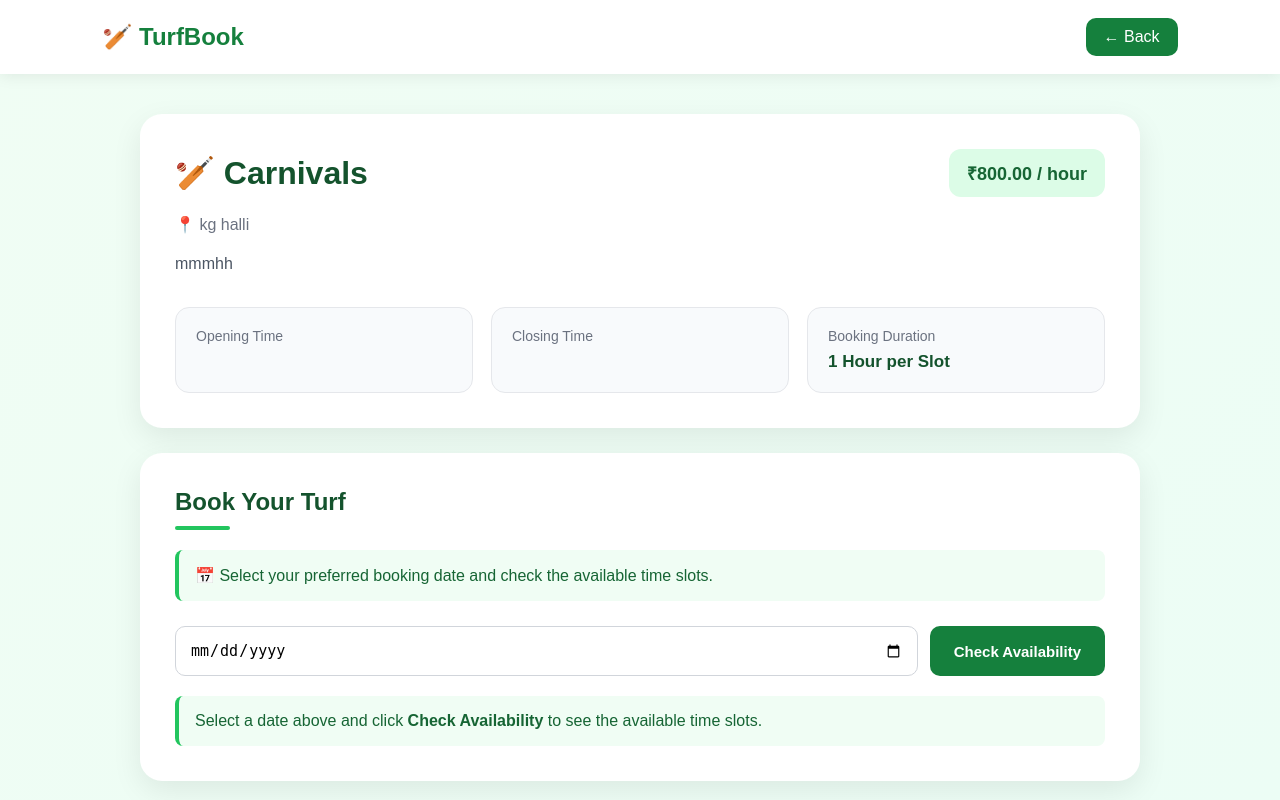
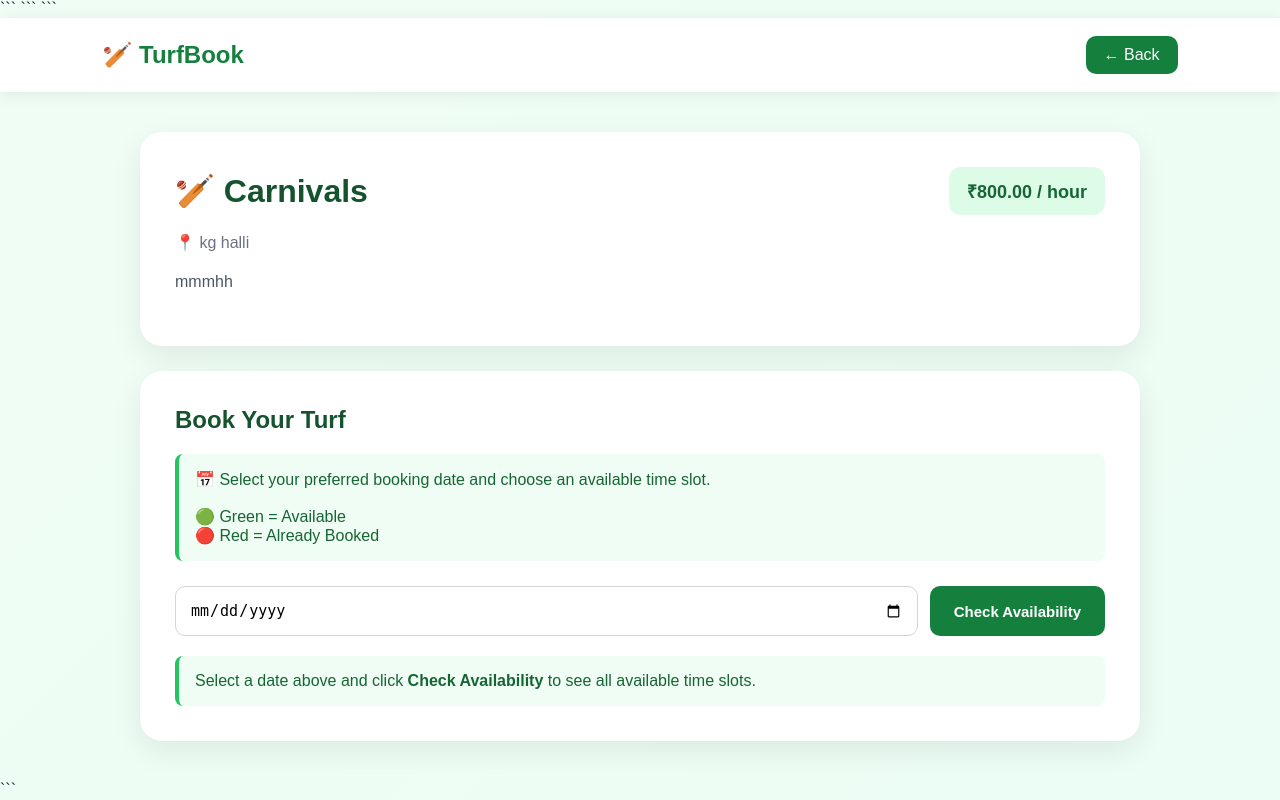
Before and after one commit to mohammedfaizalpasha/turf_booking, a Django app: page /turf/1/ in a window 1280 px wide. Run offline with Django 5.2, Linux system fonts and the light colour scheme; data comes from the database, SQL or seed files in the repository.

Commit message:
Fix turf detail page and slot display

````diff
--- a/turfs/templates/turfs/turf_detail.html
+++ b/turfs/templates/turfs/turf_detail.html
@@ -60,11 +67,17 @@
         margin: 40px auto;
     }
 
-        .hero-card {
+    .hero-card,
+    .booking-card {
         background: white;
         border-radius: 22px;
         padding: 35px;
-            box-shadow: 0 10px 30px rgba(0, 0, 0, 0.08);
+        box-shadow: 0 10px 30px rgba(
+            0,
+            0,
+            0,
+            0.08
+        );
         margin-bottom: 25px;
     }
 
@@ -103,52 +115,9 @@
         color: #4b5563;
     }
 
-        .info-grid {
-            display: grid;
-            grid-template-columns: repeat(auto-fit, minmax(220px, 1fr));
-            gap: 18px;
-            margin-top: 30px;
-        }
-
-        .info-box {
-            background: #f8fafc;
-            padding: 20px;
-            border-radius: 14px;
-            border: 1px solid #e5e7eb;
-        }
-
-        .info-box span {
-            display: block;
-            font-size: 14px;
-            color: #6b7280;
-            margin-bottom: 8px;
-        }
-
-        .info-box strong {
-            color: #14532d;
-            font-size: 17px;
-        }
-
-        .booking-card {
-            background: white;
-            padding: 35px;
-            border-radius: 22px;
-            box-shadow: 0 10px 30px rgba(0, 0, 0, 0.08);
-        }
-
     .booking-card h2 {
         margin-top: 0;
         color: #14532d;
-        }
-
-        .booking-card h2::after {
-            content: "";
-            display: block;
-            width: 55px;
-            height: 4px;
-            background: #22c55e;
-            margin-top: 10px;
-            border-radius: 10px;
     }
 
     .date-form {
@@ -328,46 +304,14 @@
         </p>
 
 
+        {% if turf.description %}
+
             <p class="description">
                 {{ turf.description }}
             </p>
 
+        {% endif %}
 
-            <div class="info-grid">
-
-                <div class="info-box">
-
-                    <span>Opening Time</span>
-
-                    <strong>
-                        {{ turf.opening_time|time:"h:i A" }}
-                    </strong>
-
-                </div>
-
-
-                <div class="info-box">
-
-                    <span>Closing Time</span>
-
-                    <strong>
-                        {{ turf.closing_time|time:"h:i A" }}
-                    </strong>
-
-                </div>
-
-
-                <div class="info-box">
-
-                    <span>Booking Duration</span>
-
-                    <strong>
-                        1 Hour per Slot
-                    </strong>
-
-                </div>
-
-            </div>
 
     </div>
 
@@ -394,14 +338,25 @@
         </h2>
 
 
-            <p class="help-text">
+        <div class="help-text">
 
-                📅 Select your preferred booking date and check the available time slots.
+            📅 Select your preferred booking date and choose an available time slot.
 
-            </p>
+            <br><br>
+
+            🟢 Green = Available
+
+            <br>
+
+            🔴 Red = Already Booked
+
+        </div>
 
 
-            <form method="GET" class="date-form">
+        <form
+            method="GET"
+            class="date-form"
+        >
 
             <input
                 type="date"
@@ -430,6 +385,39 @@
             </h2>
 
 
+            {% if slots %}
+
+                <div class="slot-container">
+
+
+                    {% for slot in slots %}
+
+
+                        {% if slot.is_booked %}
+
+                            <button
+                                type="button"
+                                class="slot-btn booked"
+                                disabled
+                            >
+
+                                🔴
+
+                                {{ slot.start|time:"h:i A" }}
+
+                                -
+
+                                {{ slot.end|time:"h:i A" }}
+
+                                <br><br>
+
+                                Booked
+
+                            </button>
+
+
+                        {% else %}
+
                             <form
                                 method="POST"
                                 action="{% url 'create_booking' %}"
@@ -452,42 +440,25 @@
                                 >
 
 
-                    <div class="slot-container">
-
-                        {% for slot in slots %}
-
-
-                            {% if slot.is_booked %}
-
-                                <button
-                                    type="button"
-                                    class="slot-btn"
-                                    disabled
+                                <input
+                                    type="hidden"
+                                    name="start_time"
+                                    value="{{ slot.start|time:'H:i' }}"
                                 >
 
-                                    🔒 {{ slot.start_time|time:"h:i A" }}
-                                    -
-                                    {{ slot.end_time|time:"h:i A" }}
-
-                                    <br><br>
-
-                                    Booked
-
-                                </button>
-
-
-                            {% else %}
 
                                 <button
                                     type="submit"
-                                    class="slot-btn"
-                                    name="slot_id"
-                                    value="{{ slot.id }}"
+                                    class="slot-btn available"
                                 >
 
-                                    {{ slot.start_time|time:"h:i A" }}
+                                    🟢
+
+                                    {{ slot.start|time:"h:i A" }}
+
                                     -
-                                    {{ slot.end_time|time:"h:i A" }}
+
+                                    {{ slot.end|time:"h:i A" }}
 
                                     <br><br>
 
@@ -495,24 +466,18 @@
 
                                 </button>
 
-                            {% endif %}
+                            </form>
 
 
-                        {% empty %}
-
-                            <div class="help-text">
-
-                                No time slots are available for this turf.
-
-                            </div>
+                        {% endif %}
 
 
                     {% endfor %}
 
+
                 </div>
 
-
-                </form>
+            {% endif %}
 
 
         {% else %}
@@ -520,10 +485,15 @@
             <div class="help-text">
 
                 Select a date above and click
-                    <strong>Check Availability</strong>
-                    to see the available time slots.
+
+                <strong>
+                    Check Availability
+                </strong>
+
+                to see all available time slots.
 
             </div>
+
 
         {% endif %}
 
@@ -537,15 +507,17 @@
 <script>
 
     const dateInput =
-            document.getElementById("booking-date");
+        document.getElementById(
+            "booking-date"
+        );
 
-        const today =
-            new Date().toISOString().split("T")[0];
-
-        dateInput.min = today;
+    dateInput.min =
+        new Date()
+            .toISOString()
+            .split("T")[0];
 
 </script>
-
+```
 
 </body>
 
````
Also changed, not shown: other parts of turfs/templates/turfs/turf_detail.html (+49 -36 lines). Lines whose indentation alone changed are shown as unchanged.
